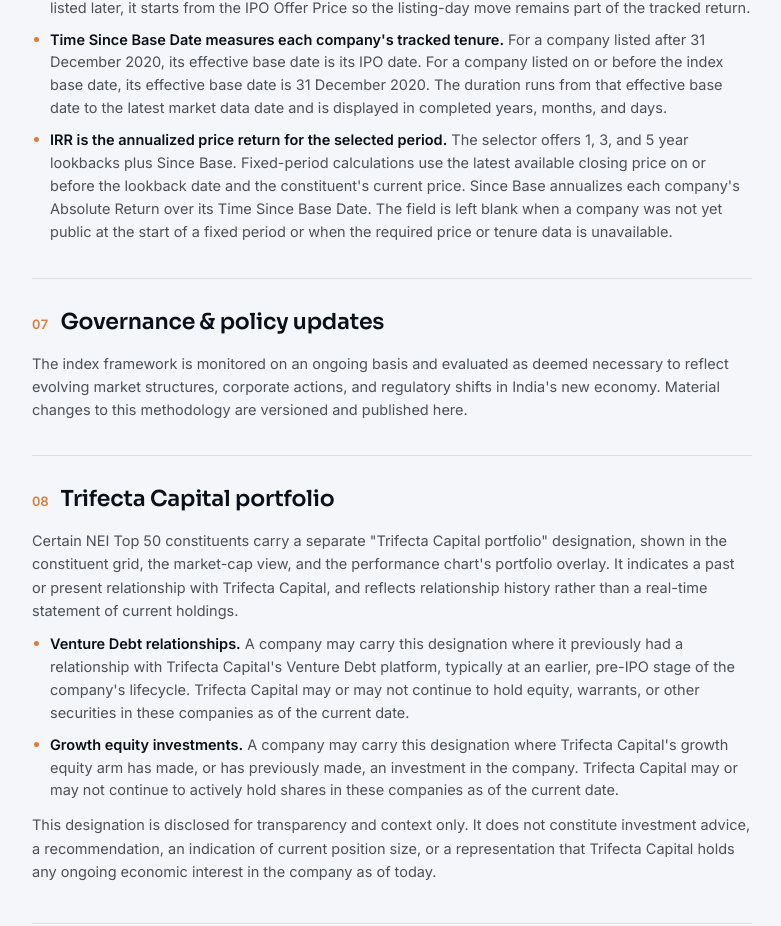
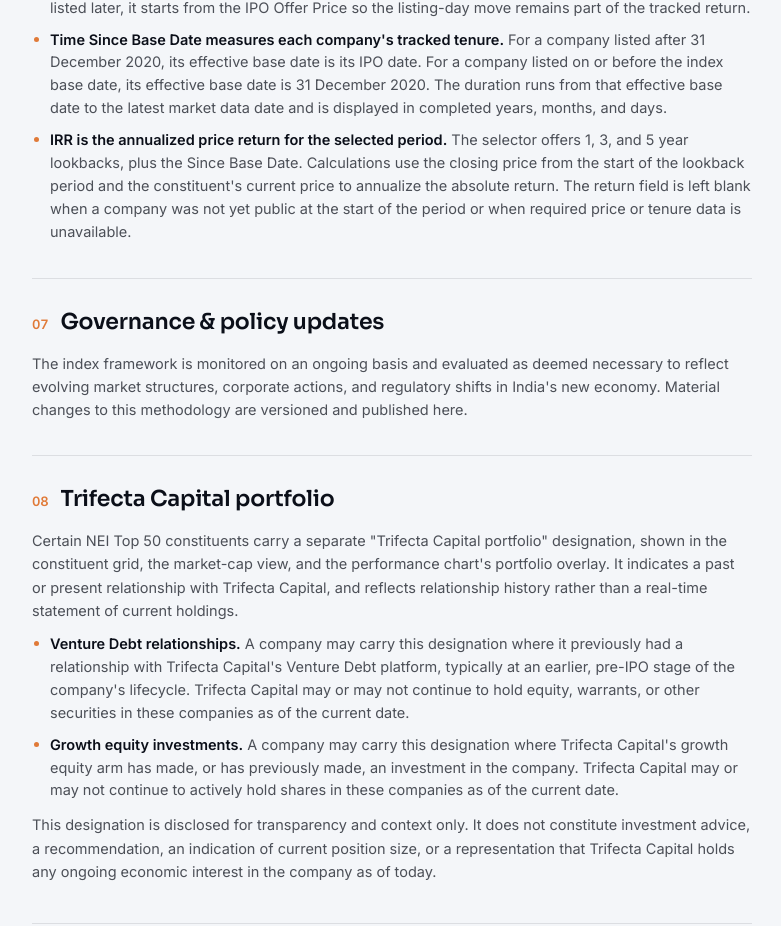
Before and after one commit to trifectadeepanshu/new-economy-index, a Next.js app: page /methodology in a window 1280 px wide. Shown: the part 3293-4219 px from the top of the page, without its empty margins (342-1123 px from the left). Built offline with nearby package versions, Linux system fonts and the light colour scheme.

Commit message:
Update IRR methodology copy

```diff
--- a/app/methodology/page.tsx
+++ b/app/methodology/page.tsx
@@ -310,13 +310,12 @@
             </li>
             <li id="note-irr">
               <strong>IRR is the annualized price return for the selected period.</strong>{" "}
-              The selector offers 1, 3, and 5 year lookbacks plus Since Base.
-              Fixed-period calculations use the latest available closing price
-              on or before the lookback date and the constituent&apos;s current
-              price. Since Base annualizes each company&apos;s Absolute Return over
-              its Time Since Base Date. The field is left blank when a company
-              was not yet public at the start of a fixed period or when the
-              required price or tenure data is unavailable.
+              The selector offers 1, 3, and 5 year lookbacks, plus the Since
+              Base Date. Calculations use the closing price from the start of
+              the lookback period and the constituent&apos;s current price to
+              annualize the absolute return. The return field is left blank
+              when a company was not yet public at the start of the period or
+              when required price or tenure data is unavailable.
             </li>
           </ul>
         </DocSection>
```
